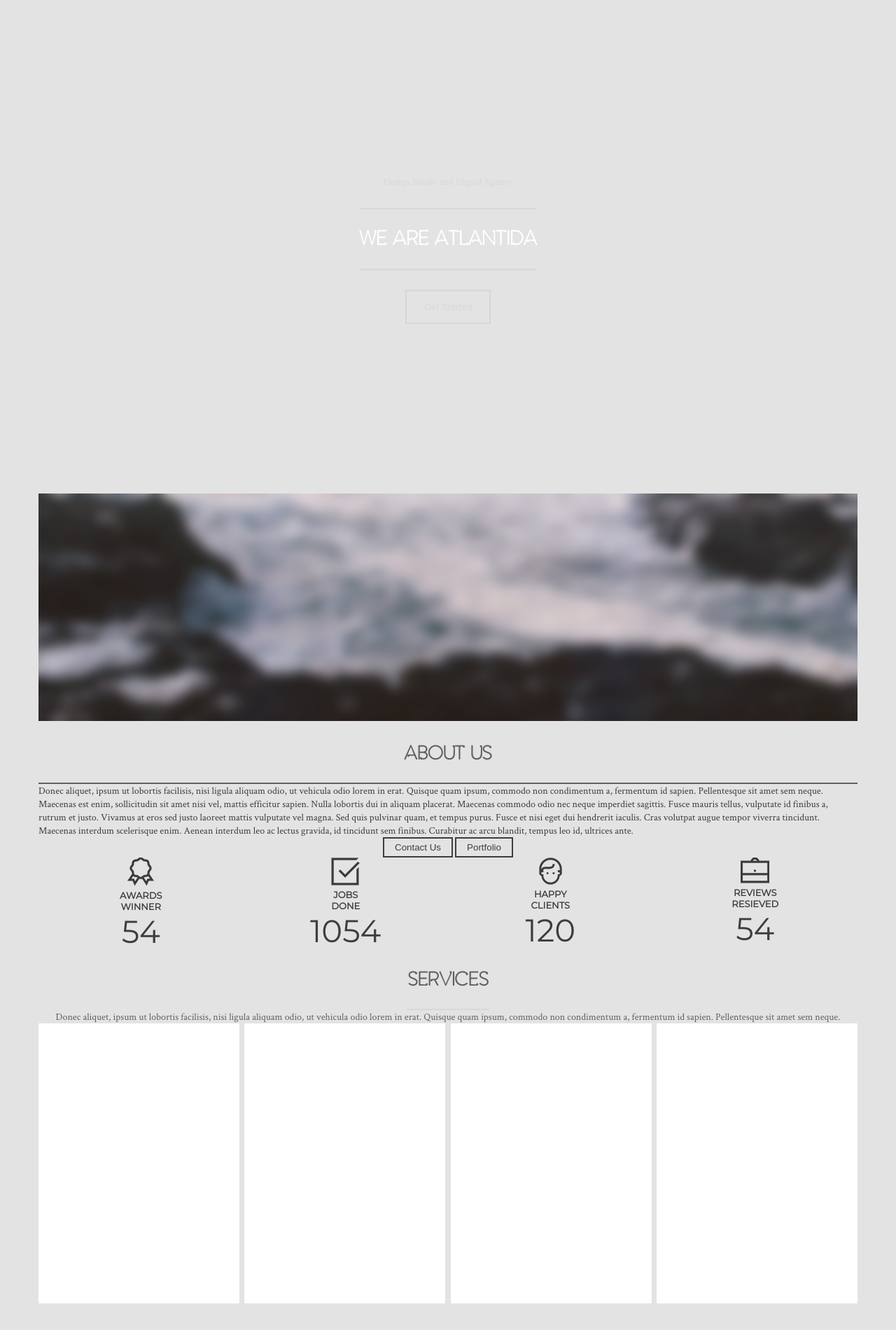
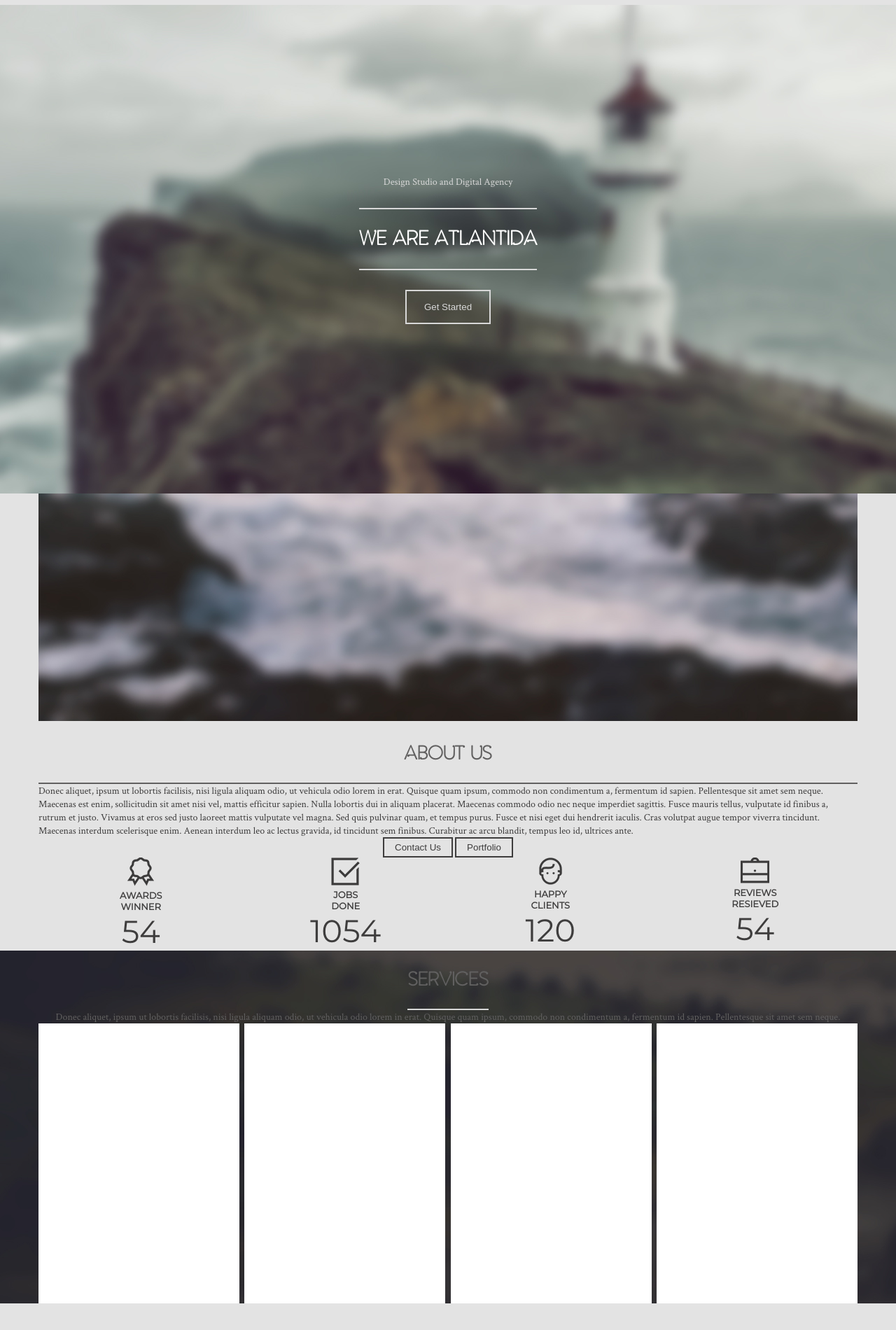
Before and after one commit to aldeevsk/atlantida, a plain HTML site: page index.html in a window 1280 px wide. Shown: the part 66-1966 px from the top of the page at 70% size. Drawn offline with Linux system fonts and the light colour scheme; files whose address does not match are found by name.

Commit message:
bg img links update

```diff
--- a/scss/_home.scss
+++ b/scss/_home.scss
@@ -1,6 +1,6 @@
 #home {
     margin-top: 73px;
-    background: url('./img/bg/home.jpg') no-repeat center bottom;
+    background: url('../img/bg/home.jpg') no-repeat center bottom;
     height: 698px;
     color: $tc-lgrey;
     h1 {
--- a/scss/_services.scss
+++ b/scss/_services.scss
@@ -1,5 +1,5 @@
 #services {
-    background: url('./img/bg/services.jpg') center center no-repeat;
+    background: url('../img/bg/services.jpg') center center no-repeat;
     .cards {
         width: 100%;
         display: flex;
```
Also changed, not shown: css/style.css, 1 other file.
